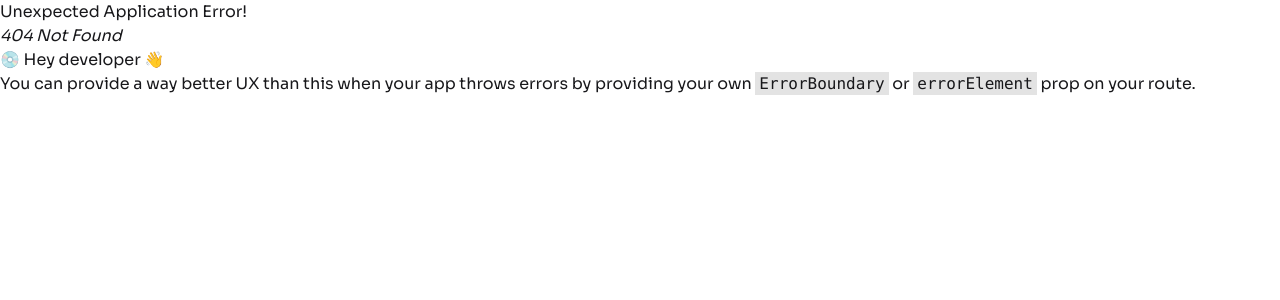
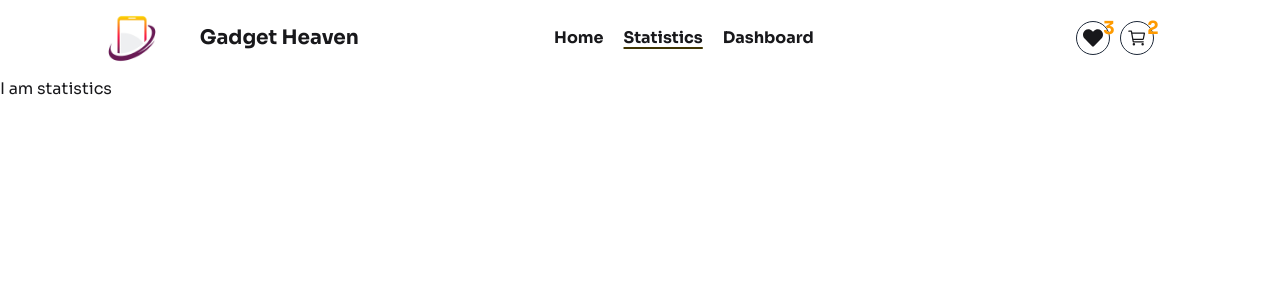
Before and after one commit to mohimanul15/ph-8th-assignment, a React (Vite) app: page /statistics in a window 1280 px wide. Before the commit this address had no page. Shown: the top 300 px of the page. Built offline with nearby package versions, Linux system fonts and the light colour scheme.

Commit message:
all pages created

```diff
--- a/src/App.jsx
+++ b/src/App.jsx
@@ -1,6 +1,7 @@
 import { useEffect } from "react";
 import useTitle from "./Utilities/CustomHook/useTitle";
 import Header from "./Components/Header/Header";
+import { Outlet } from "react-router";
 
 function App() {
 
@@ -9,6 +10,7 @@ function App() {
   return (
     <>
       <Header></Header>
+      <Outlet></Outlet>
 
     </>
   )
--- /dev/null
+++ b/src/Components/Dashboard/Dashboard.jsx
@@ -0,0 +1,9 @@
+const Dashboard = () => {
+    return (
+        <div>
+            <h2>This is dashboard</h2>
+        </div>
+    );
+};
+
+export default Dashboard;
--- a/src/Components/Header/Header.jsx
+++ b/src/Components/Header/Header.jsx
@@ -3,7 +3,9 @@ import mainLogo from '../../assets/logo.jpg';
 import { RxHamburgerMenu } from "react-icons/rx";
 import { IoClose } from "react-icons/io5";
 import './Header.css';
-import { useEffect, useState } from 'react';
+import { IoCartOutline } from "react-icons/io5";
+import { FaHeart } from "react-icons/fa";
+import { useState } from 'react';
 
 const Header = () => {
 
@@ -26,7 +28,7 @@ const Header = () => {
                     <img
                         src={mainLogo}
                         alt="Website Logo"
-                        className='max-w-20 md:max-w-32' />
+                        className='max-w-24 md:max-w-32' />
 
                     <h2
                         className='font-bold text-base max-sm:hidden md:text-xl'>
@@ -36,23 +38,31 @@ const Header = () => {
 
                 <div className='flex max-md:flex-row-reverse justify-around gap-2 flex-2/3'>
 
-                    <div className='flex gap-5 font-bold text-base relative'>
+                    <div className='flex gap-5 font-bold text-base relative items-center'>
                         {
                             isOpen?
                             <IoClose className='md:hidden font-bold text-xl' onClick={handleIsOpen}></IoClose>:
                             <RxHamburgerMenu className='md:hidden font-bold text-xl' onClick={handleIsOpen}></RxHamburgerMenu>
                         }
-                        <div className={`absolute text-sm flex flex-col md:hidden bg-slate-900 px-6 py-4 rounded-xl shadow-2xs text-slate-200 -left-28 duration-1000 gap-2 ${isOpen?'top-9':'-top-40'}`}>
+                        <div className={`absolute text-sm flex flex-col md:hidden bg-slate-900 px-6 py-4 rounded-xl shadow-2xs text-slate-200 -left-28 duration-1000 gap-2 ${isOpen?'top-10':'-top-40'}`}>
                             {menuList}
                         </div>
 
-                        <div className='hidden md:flex gap-5'>
+                        <div className='hidden md:flex gap-5 items-center'>
                             {menuList}
                         </div>
                     </div>
 
-                    <div>
-                        <h2>Test</h2>
+                    <div className='flex items-center justify-center gap-3'>
+                        <div className='flex justify-center items-center w-8 h-8 relative outline-1 outline-gray-800 rounded-full'>
+                            <FaHeart className='w-5 h-auto'></FaHeart>
+                            <p className='absolute -top-2 -right-1.5 text-lg font-bold text-amber-500'>3</p>
+                        </div>
+
+                        <div className='flex justify-center items-center w-8 h-8 relative outline-1 outline-gray-800 rounded-full'>
+                            <IoCartOutline className='w-5 h-auto'></IoCartOutline>
+                            <p className='absolute -top-2 -right-1.5 text-lg font-bold text-amber-500'>2</p>
+                        </div>
                     </div>
 
                 </div>
--- /dev/null
+++ b/src/Components/Home/Home.jsx
@@ -0,0 +1,9 @@
+const Home = () => {
+    return (
+        <div>
+            <h2>This is home</h2>
+        </div>
+    );
+};
+
+export default Home;
--- /dev/null
+++ b/src/Components/Statistics/Statistics.jsx
@@ -0,0 +1,9 @@
+const Statistics = () => {
+    return (
+        <div>
+            <h2>I am statistics</h2>
+        </div>
+    );
+};
+
+export default Statistics;
--- a/src/Utilities/RouterUtil/RouterUtil.js
+++ b/src/Utilities/RouterUtil/RouterUtil.js
@@ -1,10 +1,27 @@
 import { createBrowserRouter } from "react-router";
 import App from '../../App.jsx';
+import Home from '../../Components/Home/Home.jsx';
+import Statistics from "../../Components/Statistics/Statistics.jsx";
+import Dashboard from "../../Components/Dashboard/Dashboard.jsx";
 
 const router = createBrowserRouter([
     {
         path: '/',
-        Component: App
+        Component: App,
+        children:[
+            {
+                path: '/',
+                Component: Home
+            },
+            {
+                path: '/statistics',
+                Component: Statistics
+            },
+            {
+                path: '/dashboard',
+                Component: Dashboard
+            }
+        ]
     }
 ])
 
```
